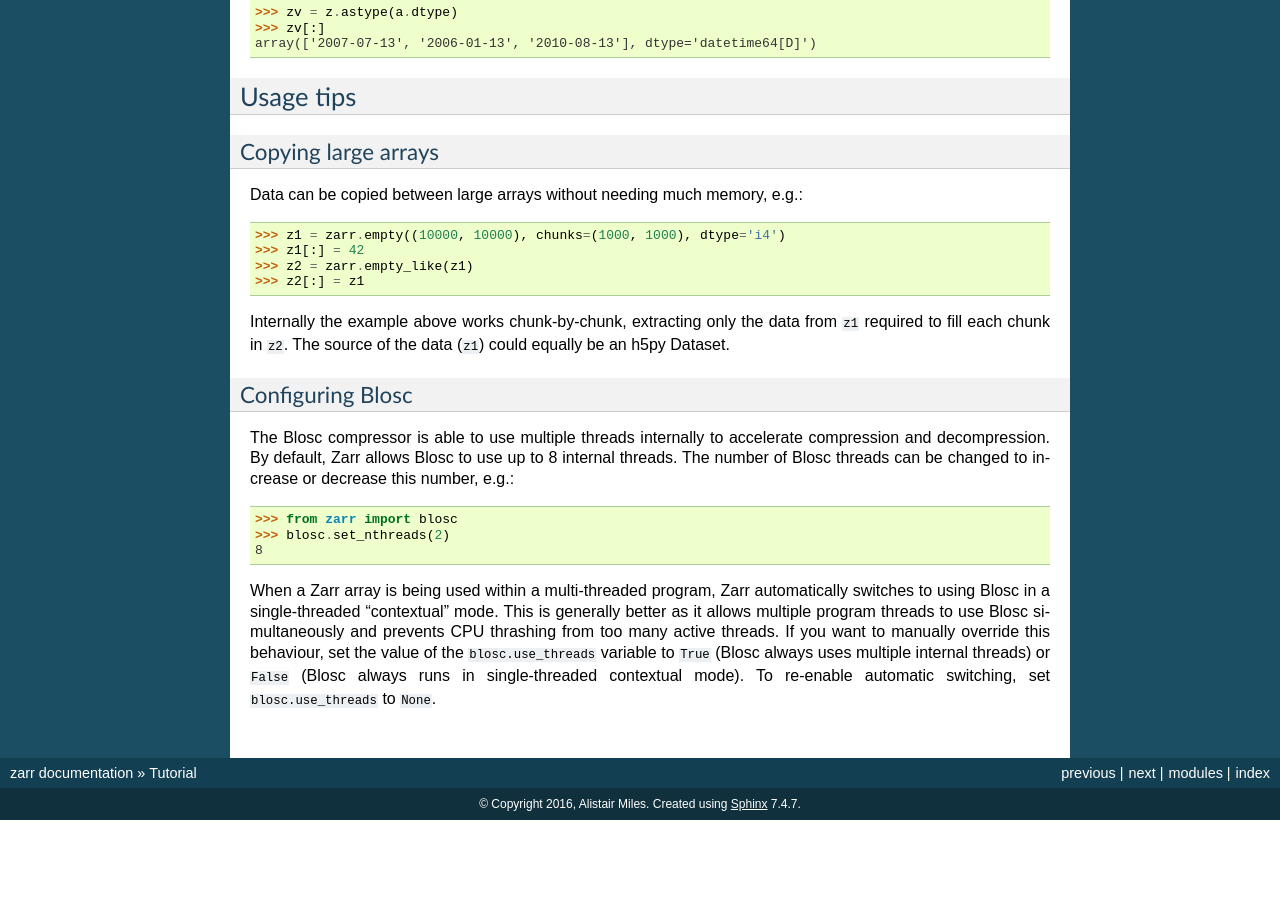
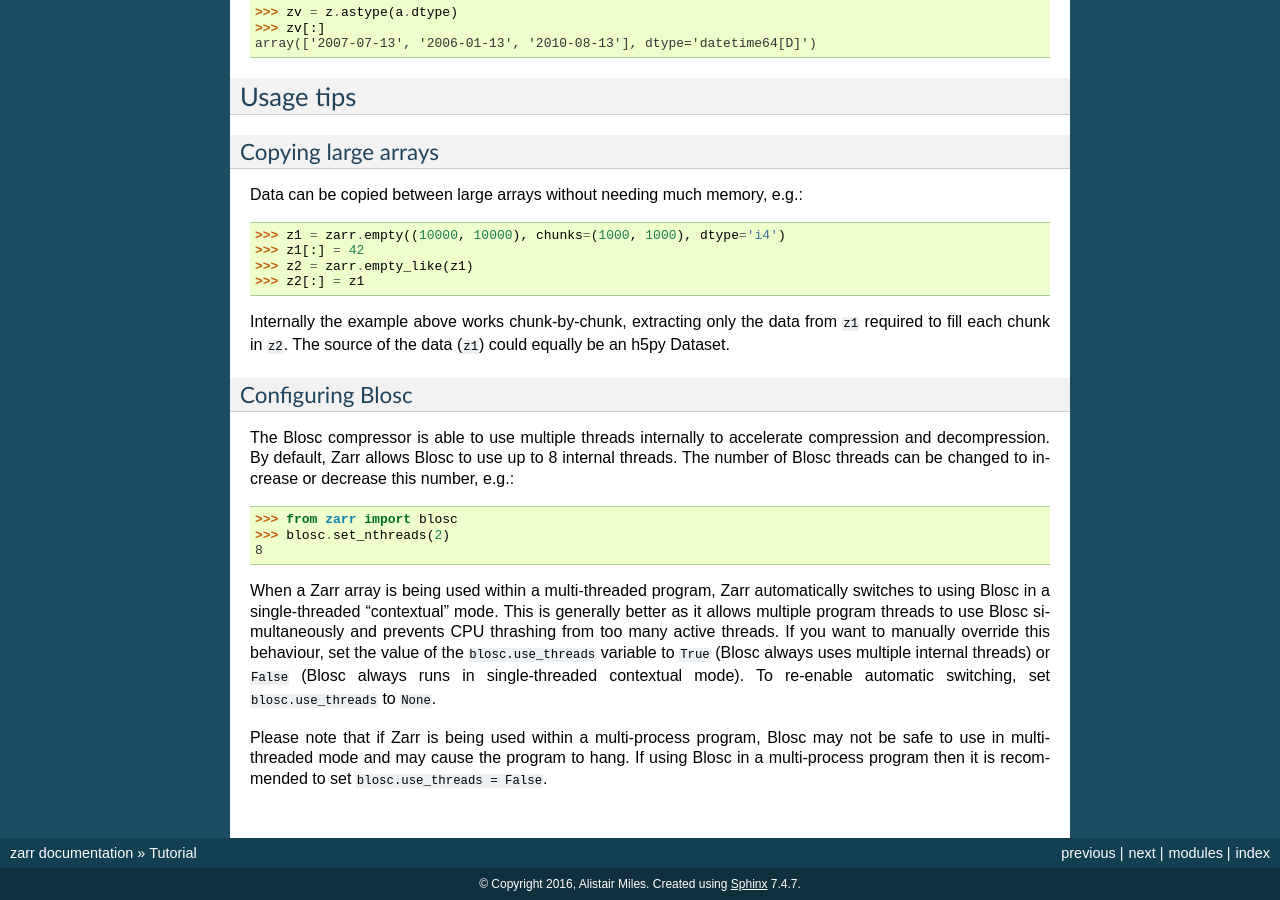
Before and after one commit to enthusiastdev121/zarr-python, a Sphinx documentation site: the page built from docs/tutorial.rst, in a window 1280 px wide and 900 px high, scrolled down 16744 px. Built offline with Sphinx 7.4.7, drawn with Linux system fonts in a browser that asks for light colours; the version number could not be read and is left out; before the commit the page ends 17564 px from its top, so only the background shows below that.

Commit message:
added note about blosc and multiprocessing [ci skip]

```diff
--- a/docs/tutorial.rst
+++ b/docs/tutorial.rst
@@ -1099,3 +1099,7 @@ behaviour, set the value of the ``blosc.use_threads`` variable to
 ``True`` (Blosc always uses multiple internal threads) or ``False``
 (Blosc always runs in single-threaded contextual mode). To re-enable
 automatic switching, set ``blosc.use_threads`` to ``None``.
+
+Please note that if Zarr is being used within a multi-process program, Blosc may not
+be safe to use in multi-threaded mode and may cause the program to hang. If using Blosc
+in a multi-process program then it is recommended to set ``blosc.use_threads = False``.
```
